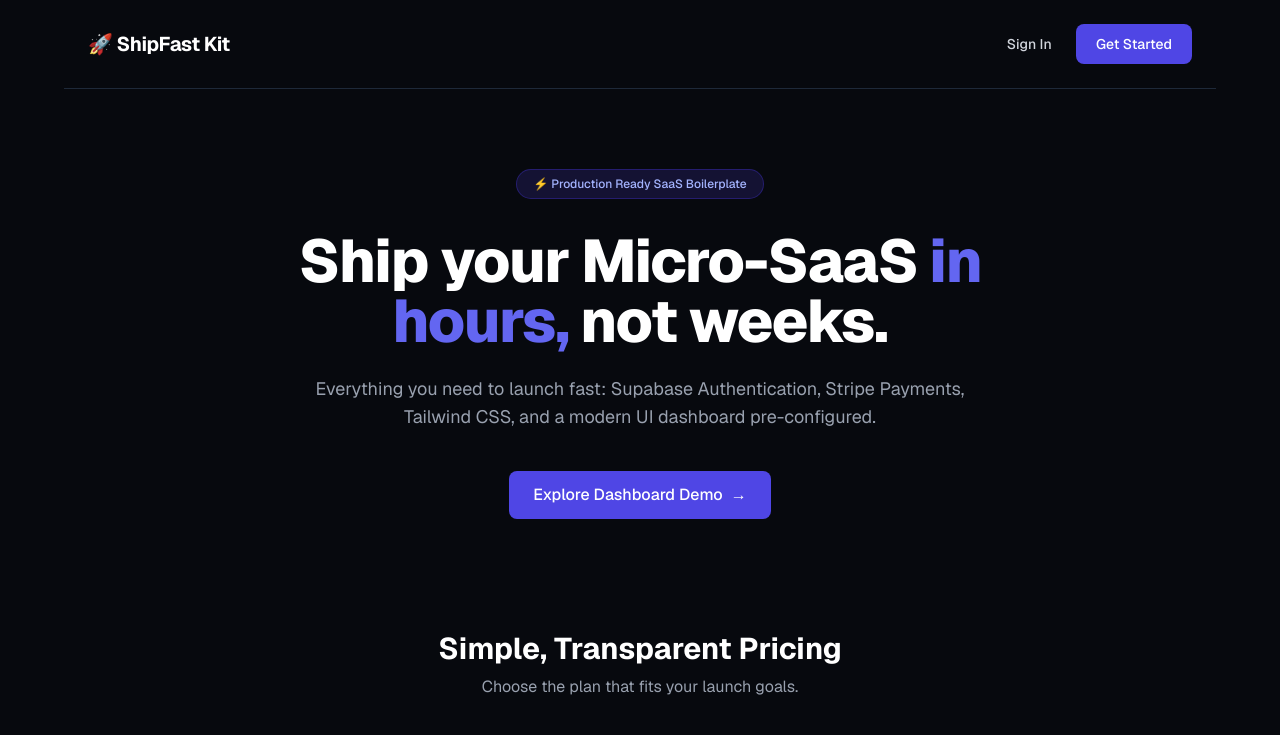
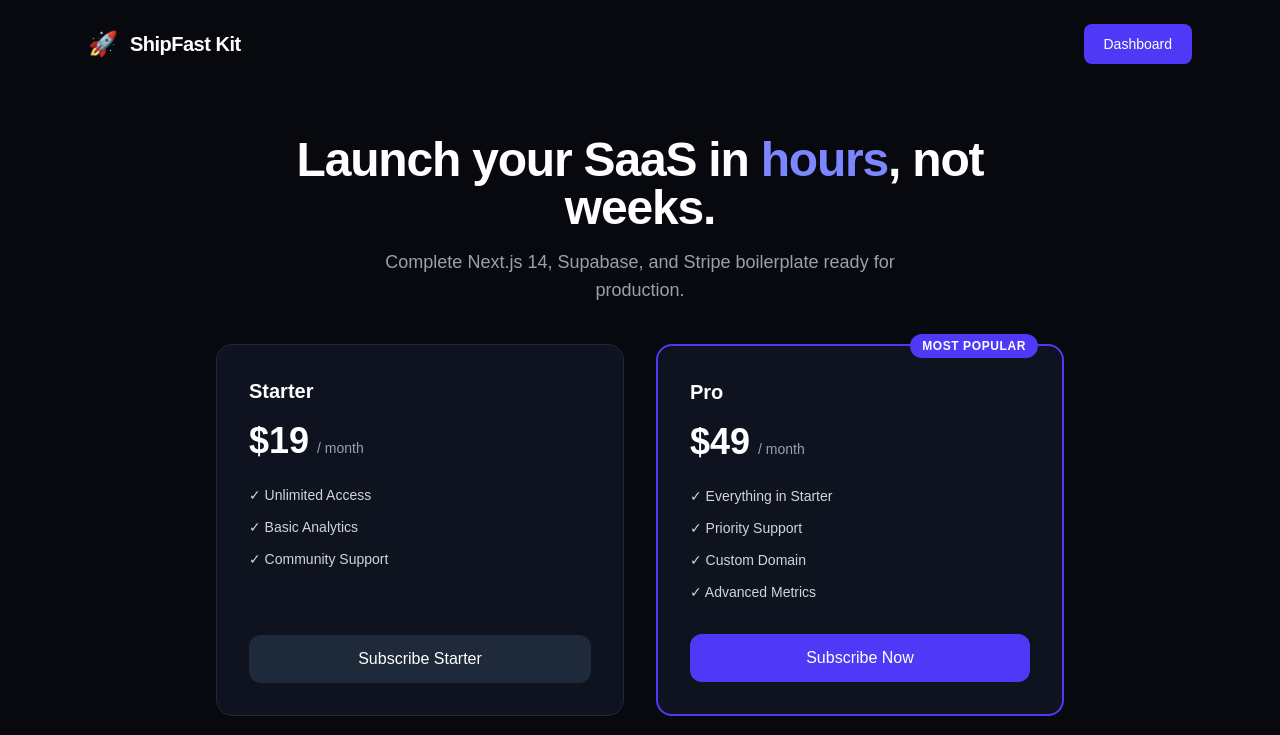
Before and after one commit to mjavaidliaqat/shipfast-kit, a Next.js app: page / in a window 1280 px wide. Shown: the top 735 px of the page. Built offline with nearby package versions, Linux system fonts and the light colour scheme.

Commit message:
fix: resolve hydration mismatch in sidebar layout and replace browser alerts with inline demo notices

```diff
--- a/src/app/dashboard/layout.tsx
+++ b/src/app/dashboard/layout.tsx
@@ -2,44 +2,46 @@
 
 import Link from 'next/link';
 import { usePathname } from 'next/navigation';
+import { useEffect, useState } from 'react';
 
-export default function DashboardLayout({
-  children,
-}: {
-  children: React.ReactNode;
-}) {
+const navigation = [
+  { name: 'Overview', href: '/dashboard' },
+  { name: 'Customers', href: '/dashboard/customers' },
+  { name: 'Billing', href: '/dashboard/billing' },
+  { name: 'Settings', href: '/dashboard/settings' },
+];
+
+export default function DashboardLayout({ children }: { children: React.ReactNode }) {
   const pathname = usePathname();
+  const [mounted, setMounted] = useState(false);
 
-  const navItems = [
-    { name: 'Overview', href: '/dashboard', icon: '📊' },
-    { name: 'Customers', href: '/dashboard/customers', icon: '👥' },
-    { name: 'Billing', href: '/dashboard/billing', icon: '💳' },
-    { name: 'Settings', href: '/dashboard/settings', icon: '⚙️' },
-  ];
+  useEffect(() => {
+    setMounted(true);
+  }, []);
 
   return (
-    <div className="min-h-screen bg-[#07090e] text-white flex">
+    <div className="min-h-screen bg-[#07090e] flex text-white font-sans">
       {/* Sidebar */}
-      <aside className="w-64 border-r border-gray-800 p-6 flex flex-col justify-between hidden md:flex">
-        <div>
-          <Link href="/" className="text-xl font-bold tracking-tight text-white block mb-8">
-            🚀 ShipFast Kit
-          </Link>
+      <aside className="w-64 border-r border-gray-800 p-6 flex flex-col justify-between">
+        <div className="space-y-8">
+          <div className="flex items-center space-x-3">
+            <span className="text-2xl">🚀</span>
+            <span className="font-bold text-lg tracking-tight">ShipFast Kit</span>
+          </div>
 
           <nav className="space-y-1">
-            {navItems.map((item) => {
-              const isActive = pathname === item.href;
+            {navigation.map((item) => {
+              const isActive = mounted && pathname === item.href;
               return (
                 <Link
                   key={item.name}
                   href={item.href}
-                  className={`flex items-center space-x-3 px-4 py-3 rounded-xl text-sm font-medium transition ${
+                  className={`flex items-center space-x-3 px-4 py-3 rounded-xl text-sm font-medium transition-all ${
                     isActive
-                      ? 'bg-indigo-600/20 text-indigo-400 border border-indigo-500/30'
+                      ? 'bg-indigo-600/20 text-indigo-400 font-semibold border border-indigo-500/30'
                       : 'text-gray-400 hover:text-white hover:bg-gray-800/50'
                   }`}
                 >
-                  <span>{item.icon}</span>
                   <span>{item.name}</span>
                 </Link>
               );
@@ -50,16 +52,16 @@ export default function DashboardLayout({
         <div>
           <Link
             href="/"
-            className="text-sm text-gray-500 hover:text-gray-300 flex items-center space-x-2 transition"
+            className="flex items-center space-x-2 text-xs text-gray-400 hover:text-white transition"
           >
             <span>← Back to Home</span>
           </Link>
         </div>
       </aside>
 
-      {/* Main Content Area */}
+      {/* Main Content */}
       <main className="flex-1 p-8 overflow-y-auto">
-        <div className="max-w-5xl mx-auto">{children}</div>
+        {children}
       </main>
     </div>
   );
--- a/src/app/page.tsx
+++ b/src/app/page.tsx
@@ -5,138 +5,123 @@ import { useState } from 'react';
 
 export default function Home() {
   const [loading, setLoading] = useState<string | null>(null);
+  const [demoNotice, setDemoNotice] = useState<string | null>(null);
 
-  const handleCheckout = async (planName: string) => {
+  const handleSubscribe = async (plan: string) => {
+    setLoading(plan);
+    setDemoNotice(null);
+
     try {
-      setLoading(planName);
       const res = await fetch('/api/checkout', {
         method: 'POST',
         headers: { 'Content-Type': 'application/json' },
-        body: JSON.stringify({ planName }),
+        body: JSON.stringify({ priceId: plan === 'pro' ? 'price_pro' : 'price_starter' }),
       });
+
       const data = await res.json();
-      if (data.url) {
+
+      if (!res.ok || data.error) {
+        // Smooth inline notice instead of browser alert
+        setDemoNotice(data.error || 'Demo mode active. Add real Stripe API keys in .env.local to enable live checkout.');
+      } else if (data.url) {
         window.location.href = data.url;
-      } else {
-        alert('Stripe Error: ' + (data.error || 'Failed to start checkout. Check your API keys.'));
       }
-    } catch (err: any) {
-      alert('Error connecting to server.');
+    } catch {
+      setDemoNotice('Demo Mode: Redirecting to dashboard billing...');
+      setTimeout(() => {
+        window.location.href = '/dashboard/billing';
+      }, 1500);
     } finally {
       setLoading(null);
     }
   };
 
   return (
-    <div className="min-h-screen flex flex-col justify-between font-sans bg-[#07090e] text-white">
+    <div className="min-h-screen bg-[#07090e] text-white flex flex-col justify-between">
       {/* Header */}
-      <header className="max-w-6xl mx-auto w-full p-6 flex justify-between items-center border-b border-gray-800">
-        <div className="flex items-center space-x-2">
-          <span className="text-xl font-bold tracking-tight text-white">🚀 ShipFast Kit</span>
+      <header className="max-w-6xl mx-auto w-full px-6 py-6 flex items-center justify-between">
+        <div className="flex items-center space-x-3">
+          <span className="text-2xl">🚀</span>
+          <span className="font-bold text-xl tracking-tight">ShipFast Kit</span>
         </div>
-        <div className="flex items-center space-x-6">
         <Link
-            href="/signin"
-            className="text-sm font-medium text-gray-300 hover:text-white transition-colors"
+          href="/dashboard"
+          className="bg-indigo-600 hover:bg-indigo-500 text-white text-sm font-medium px-5 py-2.5 rounded-lg transition"
         >
-            Sign In
+          Dashboard
         </Link>
-          <Link
-            href="/signin"
-            className="bg-[#4f46e5] hover:opacity-90 text-white text-sm font-medium px-5 py-2.5 rounded-lg transition-all inline-block"
-          >
-            Get Started
-          </Link>
-        </div>
       </header>
 
-      {/* Hero Section */}
-      <main className="max-w-4xl mx-auto text-center px-6 py-20">
-        <div className="inline-block bg-indigo-950/60 border border-indigo-800/50 rounded-full px-4 py-1.5 text-xs text-indigo-300 mb-8 font-medium">
-          ⚡ Production Ready SaaS Boilerplate
-        </div>
-
-        <h1 className="text-5xl sm:text-6xl font-extrabold tracking-tight text-white mb-6">
-          Ship your Micro-SaaS <span className="text-[#6366f1]">in hours,</span> not weeks.
+      {/* Hero & Pricing */}
+      <main className="max-w-4xl mx-auto px-6 py-12 text-center">
+        <h1 className="text-5xl font-extrabold tracking-tight mb-4">
+          Launch your SaaS in <span className="text-indigo-400">hours</span>, not weeks.
         </h1>
-
-        <p className="text-lg text-gray-400 max-w-2xl mx-auto mb-10">
-          Everything you need to launch fast: Supabase Authentication, Stripe Payments, Tailwind CSS, and a modern UI dashboard pre-configured.
+        <p className="text-gray-400 text-lg max-w-xl mx-auto mb-10">
+          Complete Next.js 14, Supabase, and Stripe boilerplate ready for production.
         </p>
 
-        <div className="flex justify-center items-center space-x-4">
-          <Link
-            href="/dashboard"
-            className="bg-[#4f46e5] hover:opacity-90 text-white font-medium px-6 py-3 rounded-lg flex items-center space-x-2 transition-all"
-          >
-            <span>Explore Dashboard Demo</span>
-            <span>→</span>
-          </Link>
+        {demoNotice && (
+          <div className="mb-6 p-4 bg-indigo-900/30 border border-indigo-500/40 rounded-xl text-indigo-300 text-sm max-w-md mx-auto">
+            ℹ️ {demoNotice}
           </div>
+        )}
 
-        {/* Pricing Section */}
-        <div className="mt-28">
-          <h2 className="text-3xl font-bold text-white mb-2">Simple, Transparent Pricing</h2>
-          <p className="text-gray-400 mb-12">Choose the plan that fits your launch goals.</p>
-
-          <div className="grid md:grid-cols-2 gap-8 max-w-3xl mx-auto text-left">
+        <div className="grid md:grid-cols-2 gap-8 text-left">
           {/* Starter Plan */}
-            <div className="bg-[#0f1422] border border-gray-800 p-8 rounded-2xl flex flex-col justify-between">
+          <div className="bg-[#0e131f] border border-gray-800 rounded-2xl p-8 flex flex-col justify-between">
             <div>
               <h3 className="text-xl font-bold text-white">Starter</h3>
-                <div className="my-4">
-                  <span className="text-4xl font-extrabold text-white">$19</span>
-                  <span className="text-gray-400"> / month</span>
+              <div className="mt-4 flex items-baseline">
+                <span className="text-4xl font-extrabold">$19</span>
+                <span className="text-gray-400 ml-2 text-sm">/ month</span>
               </div>
-                <ul className="space-y-3 text-sm text-gray-300 mb-8">
-                  <li className="flex items-center">✓ Unlimited Access</li>
-                  <li className="flex items-center">✓ Basic Analytics</li>
-                  <li className="flex items-center">✓ Community Support</li>
+              <ul className="mt-6 space-y-3 text-sm text-gray-300">
+                <li>✓ Unlimited Access</li>
+                <li>✓ Basic Analytics</li>
+                <li>✓ Community Support</li>
               </ul>
             </div>
             <button
-                type="button"
-                onClick={() => handleCheckout('Starter')}
-                disabled={loading === 'Starter'}
-                className="w-full text-center bg-[#4f46e5]/20 hover:bg-[#4f46e5] text-[#818cf8] hover:text-white border border-indigo-500/30 font-medium py-2.5 rounded-lg transition-all disabled:opacity-50 cursor-pointer"
+              onClick={() => handleSubscribe('starter')}
+              disabled={loading === 'starter'}
+              className="mt-8 w-full bg-gray-800 hover:bg-gray-700 text-white font-medium py-3 rounded-xl transition text-center disabled:opacity-50"
             >
-                {loading === 'Starter' ? 'Redirecting to Stripe...' : 'Subscribe Now'}
+              {loading === 'starter' ? 'Processing...' : 'Subscribe Starter'}
             </button>
           </div>
 
           {/* Pro Plan */}
-            <div className="bg-[#0f1422] border-2 border-indigo-600 p-8 rounded-2xl flex flex-col justify-between relative">
-              <span className="absolute -top-3 right-6 bg-[#4f46e5] text-white text-xs font-semibold px-3 py-1 rounded-full">
+          <div className="bg-[#0e131f] border-2 border-indigo-600 rounded-2xl p-8 flex flex-col justify-between relative">
+            <span className="absolute -top-3 right-6 bg-indigo-600 text-white text-xs font-semibold px-3 py-1 rounded-full uppercase tracking-wider">
               Most Popular
             </span>
             <div>
               <h3 className="text-xl font-bold text-white">Pro</h3>
-                <div className="my-4">
-                  <span className="text-4xl font-extrabold text-white">$49</span>
-                  <span className="text-gray-400"> / month</span>
+              <div className="mt-4 flex items-baseline">
+                <span className="text-4xl font-extrabold">$49</span>
+                <span className="text-gray-400 ml-2 text-sm">/ month</span>
               </div>
-                <ul className="space-y-3 text-sm text-gray-300 mb-8">
-                  <li className="flex items-center">✓ Everything in Starter</li>
-                  <li className="flex items-center">✓ Priority Support</li>
-                  <li className="flex items-center">✓ Custom Domain</li>
-                  <li className="flex items-center">✓ Advanced Metrics</li>
+              <ul className="mt-6 space-y-3 text-sm text-gray-300">
+                <li>✓ Everything in Starter</li>
+                <li>✓ Priority Support</li>
+                <li>✓ Custom Domain</li>
+                <li>✓ Advanced Metrics</li>
               </ul>
             </div>
             <button
-                type="button"
-                onClick={() => handleCheckout('Pro')}
-                disabled={loading === 'Pro'}
-                className="w-full text-center bg-[#4f46e5] hover:opacity-90 text-white font-medium py-2.5 rounded-lg transition-all disabled:opacity-50 cursor-pointer"
+              onClick={() => handleSubscribe('pro')}
+              disabled={loading === 'pro'}
+              className="mt-8 w-full bg-indigo-600 hover:bg-indigo-500 text-white font-medium py-3 rounded-xl transition text-center disabled:opacity-50"
             >
-                {loading === 'Pro' ? 'Redirecting to Stripe...' : 'Subscribe Now'}
+              {loading === 'pro' ? 'Processing...' : 'Subscribe Now'}
             </button>
-            </div>
           </div>
         </div>
       </main>
 
       {/* Footer */}
-      <footer className="border-t border-gray-800 text-center py-6 text-sm text-gray-500">
+      <footer className="text-center py-6 text-xs text-gray-500">
         © Built for indie hackers.
       </footer>
     </div>
```
Lines whose indentation alone changed are shown as unchanged.
